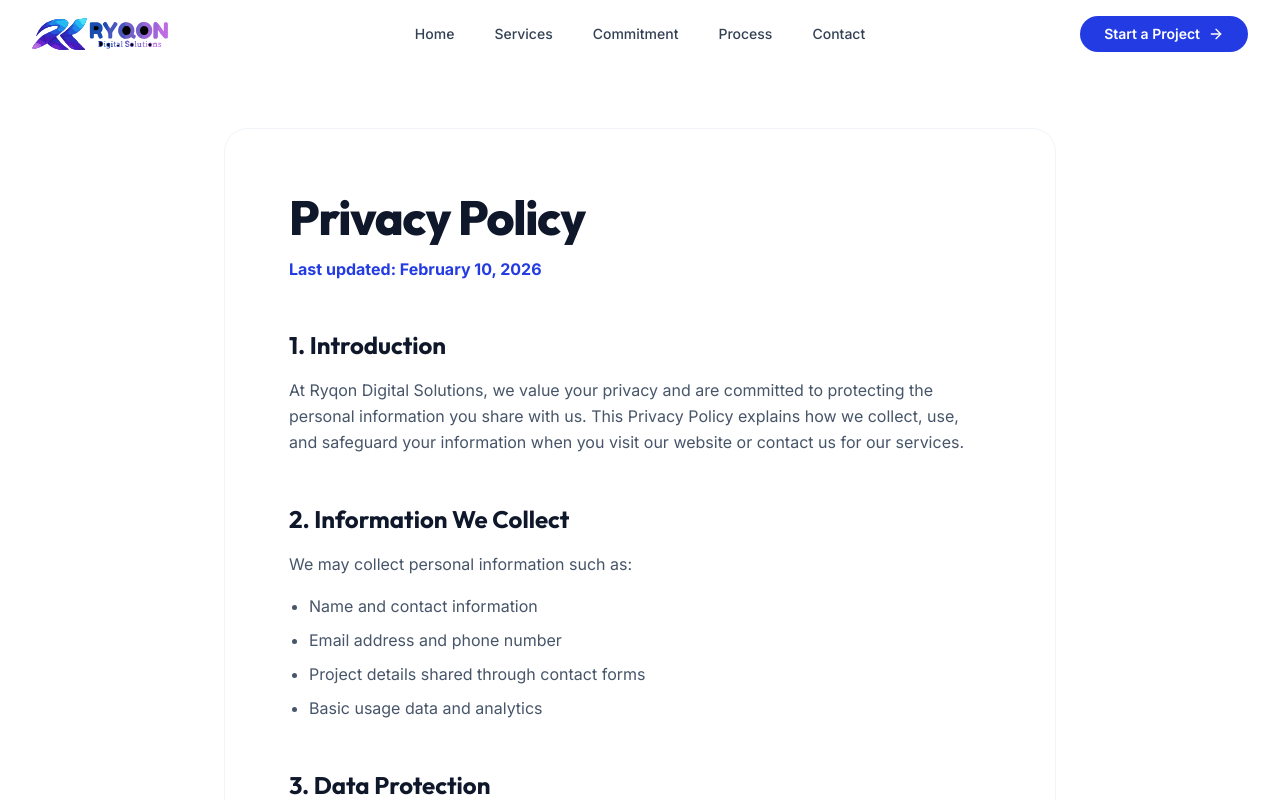
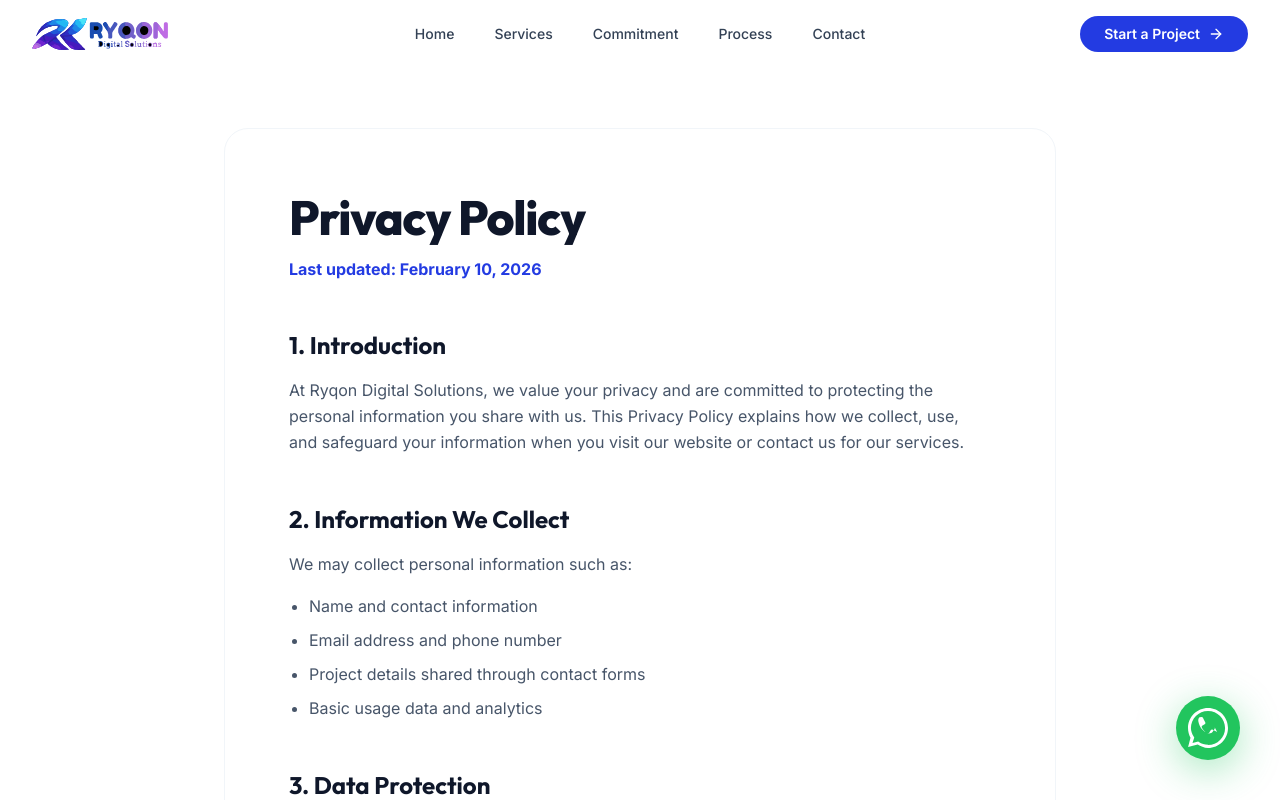
Before and after one commit to ryqonservices/Ryqon, a Next.js app: page /privacy-policy in a window 1280 px wide. Shown: the top 800 px of the page. Built offline with nearby package versions, Linux system fonts and the light colour scheme.

Commit message:
added whatsapp contact

```diff
--- a/src/app/layout.jsx
+++ b/src/app/layout.jsx
@@ -1,6 +1,7 @@
 import './globals.css';
 import Navbar from '../components/Navbar';
 import Footer from '../components/Footer';
+import WhatsAppButton from '../components/WhatsAppButton';
 
 export const metadata = {
   metadataBase: new URL('https://www.ryqondigitals.com'),
@@ -93,6 +94,7 @@ export default function RootLayout({ children }) {
       <body className="bg-white dark:bg-slate-950 text-slate-900 dark:text-white flex flex-col min-h-screen">
         <Navbar />
         {children}
+        <WhatsAppButton />
         <Footer />
       </body>
     </html>
--- /dev/null
+++ b/src/components/WhatsAppButton.jsx
@@ -0,0 +1,44 @@
+"use client";
+
+import React from 'react';
+import { motion } from 'framer-motion';
+import { MessageCircle } from 'lucide-react';
+
+const WhatsAppButton = () => {
+    const phoneNumber = "919000155767";
+    const message = "Hi Ryqon Digitals, I'd like to discuss a project.";
+    const whatsappUrl = `https://wa.me/${phoneNumber}?text=${encodeURIComponent(message)}`;
+
+    return (
+        <motion.a
+            href={whatsappUrl}
+            target="_blank"
+            rel="noopener noreferrer"
+            initial={{ scale: 0, opacity: 0 }}
+            animate={{ scale: 1, opacity: 1 }}
+            whileHover={{ scale: 1.1 }}
+            whileTap={{ scale: 0.9 }}
+            className="fixed bottom-10 right-10 z-50 flex items-center justify-center h-16 w-16 bg-green-500 text-white rounded-full shadow-[0_10px_40px_rgba(34,197,94,0.4)] hover:bg-green-600 transition-colors duration-300 group"
+            title="Chat on WhatsApp"
+        >
+            <svg
+                viewBox="0 0 24 24"
+                className="h-10 w-10 fill-current"
+                xmlns="http://www.w3.org/2000/svg"
+            >
+                <path d="M17.472 14.382c-.301-.15-.783-.377-1.106-.554l-1.545-.773c-.15-.075-.3-.15-.45-.15-.301 0-.602.226-.753.452l-.903 1.505c-.15.226-.377.301-.602.301-.15 0-.3 0-.45-.075-1.505-.677-2.709-1.881-3.386-3.386-.075-.15-.075-.3-.075-.45 0-.226.075-.452.301-.602l1.505-.903c.226-.151.452-.452.452-.753 0-.15-.075-.3-.15-.45l-.773-1.545c-.177-.323-.404-.805-.554-1.106-.15-.301-.452-.452-.753-.452-.15 0-.3 0-.45.075L7.2 5.4c-.602.301-1.054 1.13-1.054 2.107 0 .301.075.602.15.903.602 3.01 2.559 5.493 5.342 6.697.301.15.602.15.903.15 1.054 0 1.881-.452 2.257-1.054.075-.15.226-.3.301-.45l.903-1.355c.15-.3.15-.602 0-.903zM12 0C5.373 0 0 5.373 0 12c0 2.112.544 4.092 1.498 5.811L.055 23.44l5.772-1.516C7.514 22.88 9.673 24 12 24c6.627 0 12-5.373 12-12S18.627 0 12 0zm0 22c-2.023 0-3.905-.601-5.467-1.634l-.391-.259-3.443.904 1.066-3.364-.284-.452C2.43 15.65 1.75 13.882 1.75 12 1.75 6.34 6.34 1.75 12 1.75S22.25 6.34 22.25 12 17.66 22.25 12 22.25z"/>
+            </svg>
+
+            {/* Tooltip */}
+            <span className="absolute right-full mr-4 px-4 py-2 bg-slate-900 text-white text-sm font-bold rounded-xl opacity-0 group-hover:opacity-100 transition-all duration-300 whitespace-nowrap pointer-events-none scale-90 group-hover:scale-100 origin-right">
+                Need Help? Chat with us
+            </span>
+
+            {/* Pulsing rings */}
+            <span className="absolute inset-0 rounded-full bg-green-500 animate-[ping_2s_infinite] opacity-40 pointer-events-none" />
+            <span className="absolute inset-0 rounded-full bg-green-500 animate-[ping_3s_infinite] opacity-20 pointer-events-none" />
+        </motion.a>
+    );
+};
+
+export default WhatsAppButton;
```
